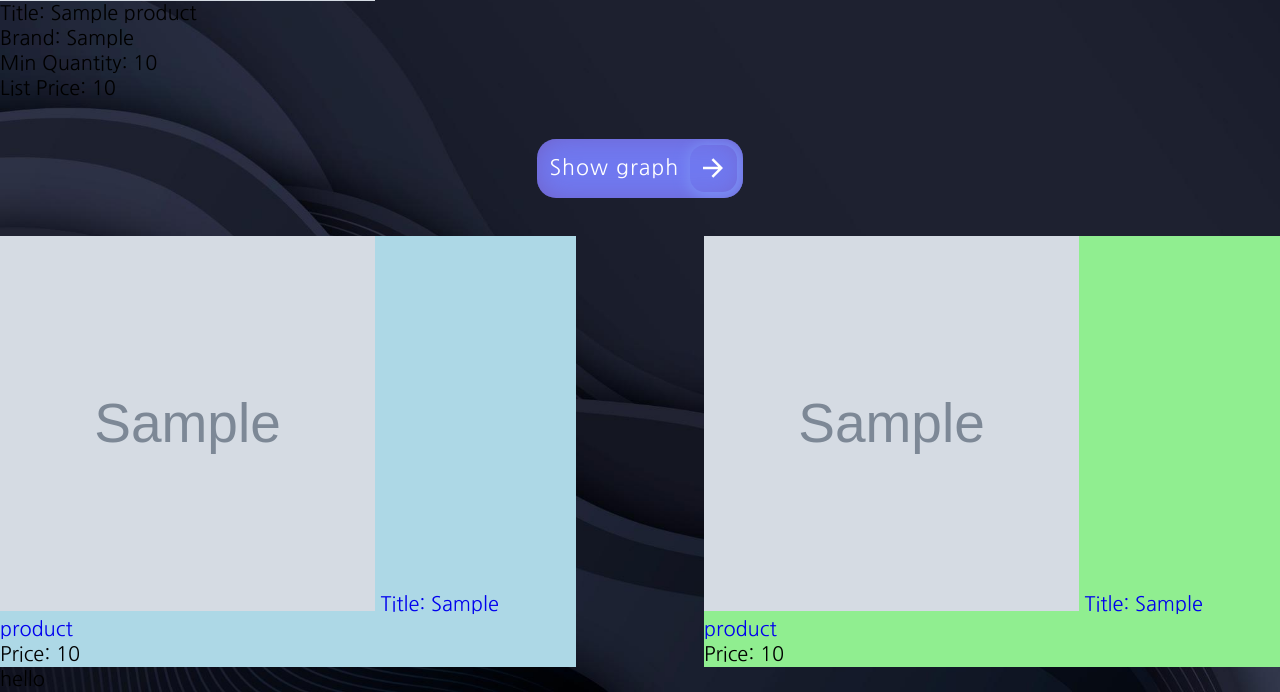
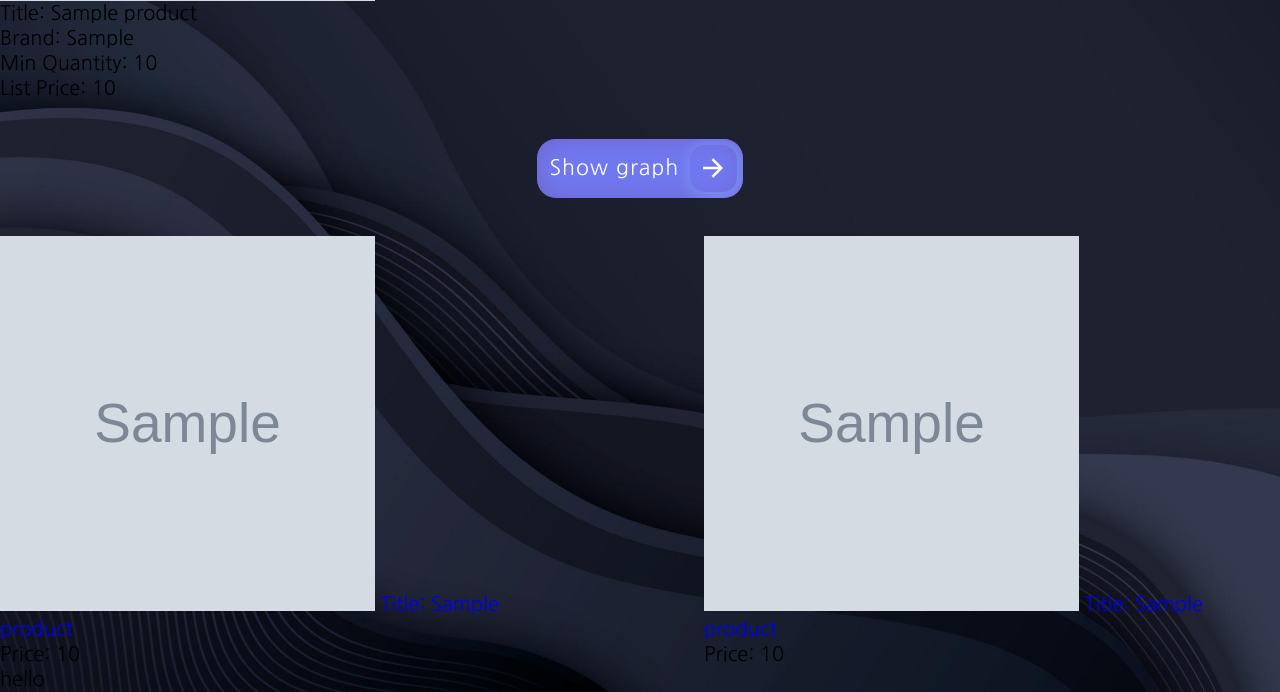
Before and after one commit to singh-chandanbir/PriceWise, a Flask app: template templates/product_view.html in a window 1280 px wide. Shown: the part 566-1258 px from the top of the page. Run offline with Flask 3, Linux system fonts and the light colour scheme; the template is opened without the code that fills it: most values are stand-ins (such as "Sample title", 1, 10 or a date in 2020); grey boxes marked "Sample" are stand-in pictures; some web fonts are replaced.

Commit message:
color remove

```diff
--- a/templates/product_view.html
+++ b/templates/product_view.html
@@ -16,11 +16,9 @@
     }
     .left {
         width: 45%;
-        background-color: lightblue;
     }
     .right {
         width: 45%;
-        background-color: lightgreen;
     }
 
     #showGraphBtn {
```
